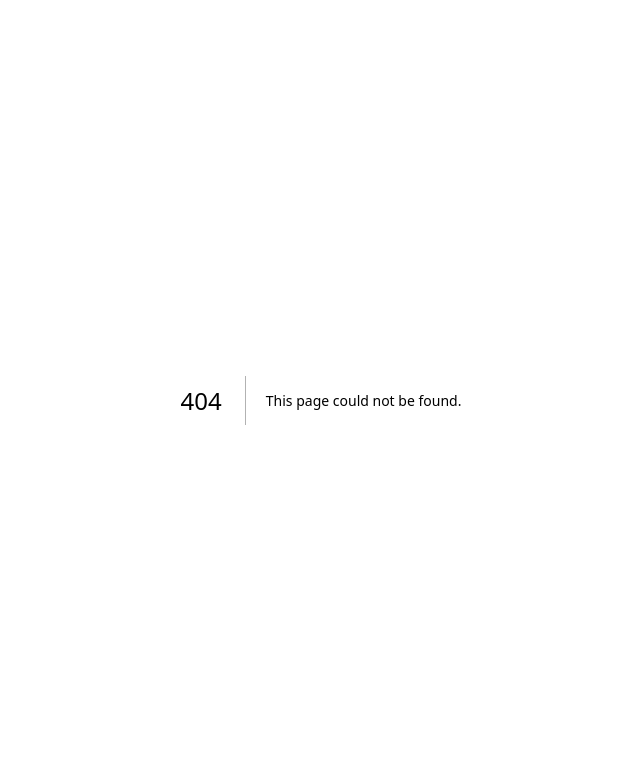
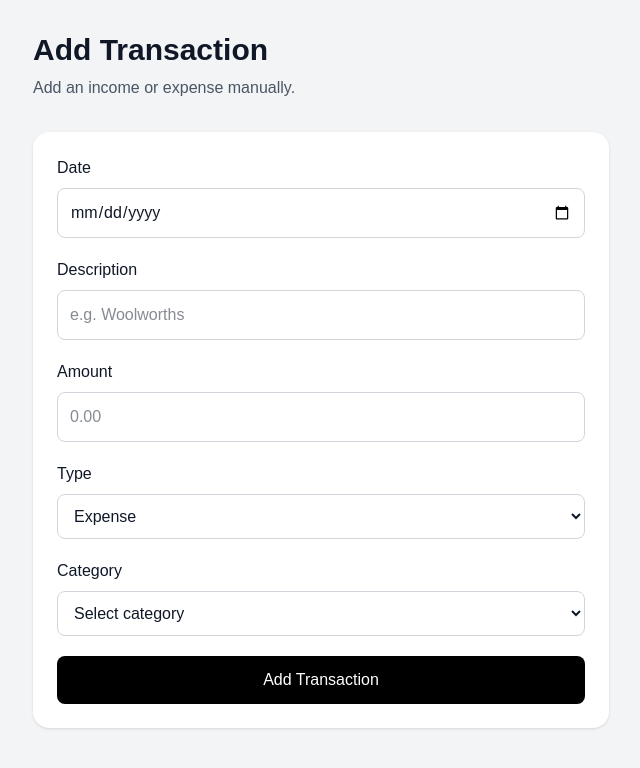
Before and after one commit to stevenAryaa/personalfinance, a Next.js app: page /transaction/new in a window 1280 px wide. Before the commit this address had no page. Shown: the top 768 px of the page, without its empty margins (319-959 px from the left). Built offline with nearby package versions, Linux system fonts and the light colour scheme; no server answers.

Commit message:
added page to insert new expenses

```diff
--- /dev/null
+++ b/app/transaction/new/page.tsx
@@ -0,0 +1,172 @@
+"use client";
+
+import { useState } from "react";
+import { supabase } from "@/lib/supabase";
+import { useRouter } from "next/navigation";
+
+export default function NewTransactionPage() {
+  const router = useRouter();
+
+  const [date, setDate] = useState("");
+  const [description, setDescription] = useState("");
+  const [amount, setAmount] = useState("");
+  const [type, setType] = useState("expense");
+  const [category, setCategory] = useState("");
+
+  const [loading, setLoading] = useState(false);
+  const [message, setMessage] = useState("");
+
+  async function handleSubmit(e: React.FormEvent) {
+    e.preventDefault();
+
+    setLoading(true);
+    setMessage("");
+
+    const { error } = await supabase.from("transactions").insert([
+      {
+        date,
+        description,
+        amount: Number(amount),
+        type,
+        category,
+        source: "manual",
+      },
+    ]);
+
+    setLoading(false);
+
+    if (error) {
+      setMessage(`Error: ${error.message}`);
+      return;
+    }
+
+    setMessage("Transaction added successfully!");
+
+    setDate("");
+    setDescription("");
+    setAmount("");
+    setType("expense");
+    setCategory("");
+
+    router.refresh();
+  }
+
+  return (
+    <main className="min-h-screen bg-gray-100 p-8 text-gray-900">
+      <div className="mx-auto max-w-xl">
+        <h1 className="mb-2 text-3xl font-bold">
+          Add Transaction
+        </h1>
+
+        <p className="mb-8 text-gray-600">
+          Add an income or expense manually.
+        </p>
+
+        <form
+          onSubmit={handleSubmit}
+          className="space-y-5 rounded-2xl bg-white p-6 shadow"
+        >
+          <div>
+            <label className="mb-2 block font-medium">
+              Date
+            </label>
+
+            <input
+              type="date"
+              value={date}
+              onChange={(e) => setDate(e.target.value)}
+              required
+              className="w-full rounded-lg border border-gray-300 p-3"
+            />
+          </div>
+
+          <div>
+            <label className="mb-2 block font-medium">
+              Description
+            </label>
+
+            <input
+              type="text"
+              placeholder="e.g. Woolworths"
+              value={description}
+              onChange={(e) => setDescription(e.target.value)}
+              required
+              className="w-full rounded-lg border border-gray-300 p-3"
+            />
+          </div>
+
+          <div>
+            <label className="mb-2 block font-medium">
+              Amount
+            </label>
+
+            <input
+              type="number"
+              step="0.01"
+              min="0"
+              placeholder="0.00"
+              value={amount}
+              onChange={(e) => setAmount(e.target.value)}
+              required
+              className="w-full rounded-lg border border-gray-300 p-3"
+            />
+          </div>
+
+          <div>
+            <label className="mb-2 block font-medium">
+              Type
+            </label>
+
+            <select
+              value={type}
+              onChange={(e) => setType(e.target.value)}
+              className="w-full rounded-lg border border-gray-300 p-3"
+            >
+              <option value="expense">Expense</option>
+              <option value="income">Income</option>
+            </select>
+          </div>
+
+          <div>
+            <label className="mb-2 block font-medium">
+              Category
+            </label>
+
+            <select
+              value={category}
+              onChange={(e) => setCategory(e.target.value)}
+              required
+              className="w-full rounded-lg border border-gray-300 p-3"
+            >
+              <option value="">Select category</option>
+
+              <option value="Groceries">Groceries</option>
+              <option value="Dining">Dining</option>
+              <option value="Transport">Transport</option>
+              <option value="Shopping">Shopping</option>
+              <option value="Bills">Bills</option>
+              <option value="Subscriptions">Subscriptions</option>
+              <option value="Entertainment">Entertainment</option>
+              <option value="Salary">Salary</option>
+              <option value="Other">Other</option>
+            </select>
+          </div>
+
+          <button
+            type="submit"
+            disabled={loading}
+            className="w-full rounded-lg bg-black p-3 font-medium text-white disabled:opacity-50"
+          >
+            {loading ? "Adding..." : "Add Transaction"}
+          </button>
+
+          {message && (
+            <p className="text-center text-sm">
+              {message}
+            </p>
+          )}
+        </form>
+      </div>
+    </main>
+  );
+}
```
